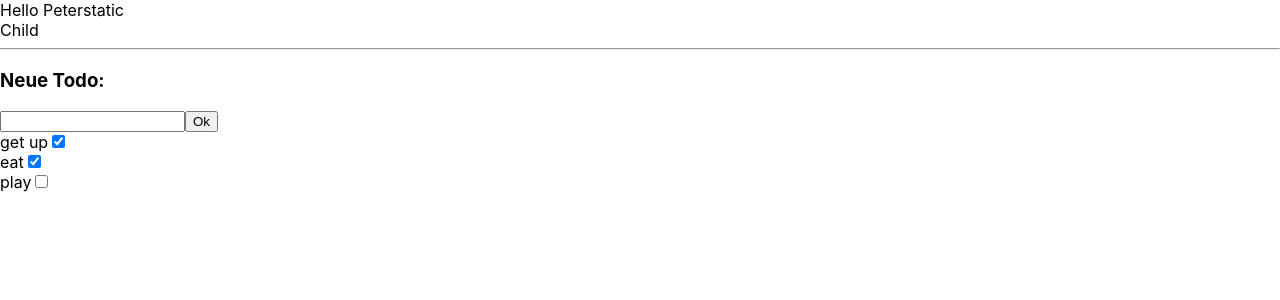
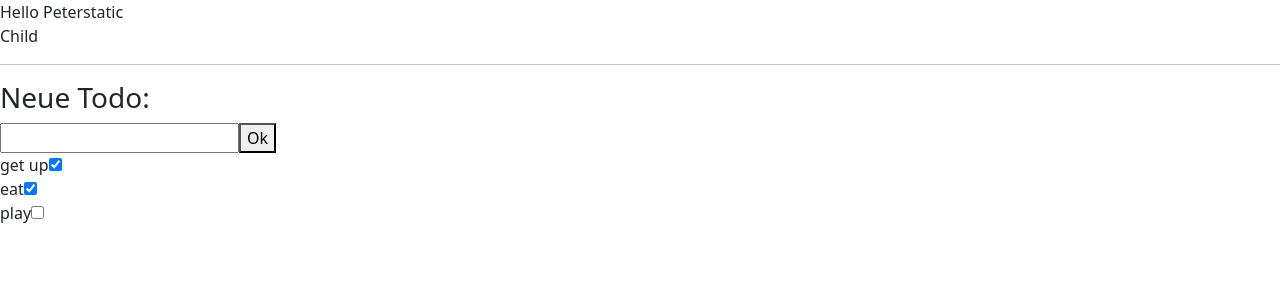
Before and after one commit to helloworld121/react-sample, a React (Create React App) app: page / in a window 1280 px wide. Shown: the top 300 px of the page. Built offline with nearby package versions, Linux system fonts and the light colour scheme.

Commit message:
include bootstrap css

```diff
--- a/src/index.js
+++ b/src/index.js
@@ -1,8 +1,10 @@
 import React from 'react';
 import ReactDOM from 'react-dom';
-import './index.css';
+//import './index.css';
 import App from './App';
 import reportWebVitals from './reportWebVitals';
+import './scss/main.scss';
+
 
 ReactDOM.render(
   <React.StrictMode>
--- /dev/null
+++ b/src/scss/main.scss
@@ -0,0 +1,2 @@
+// Import Bootstrap 5 Beta!
+@import "~bootstrap/scss/bootstrap.scss";
```
